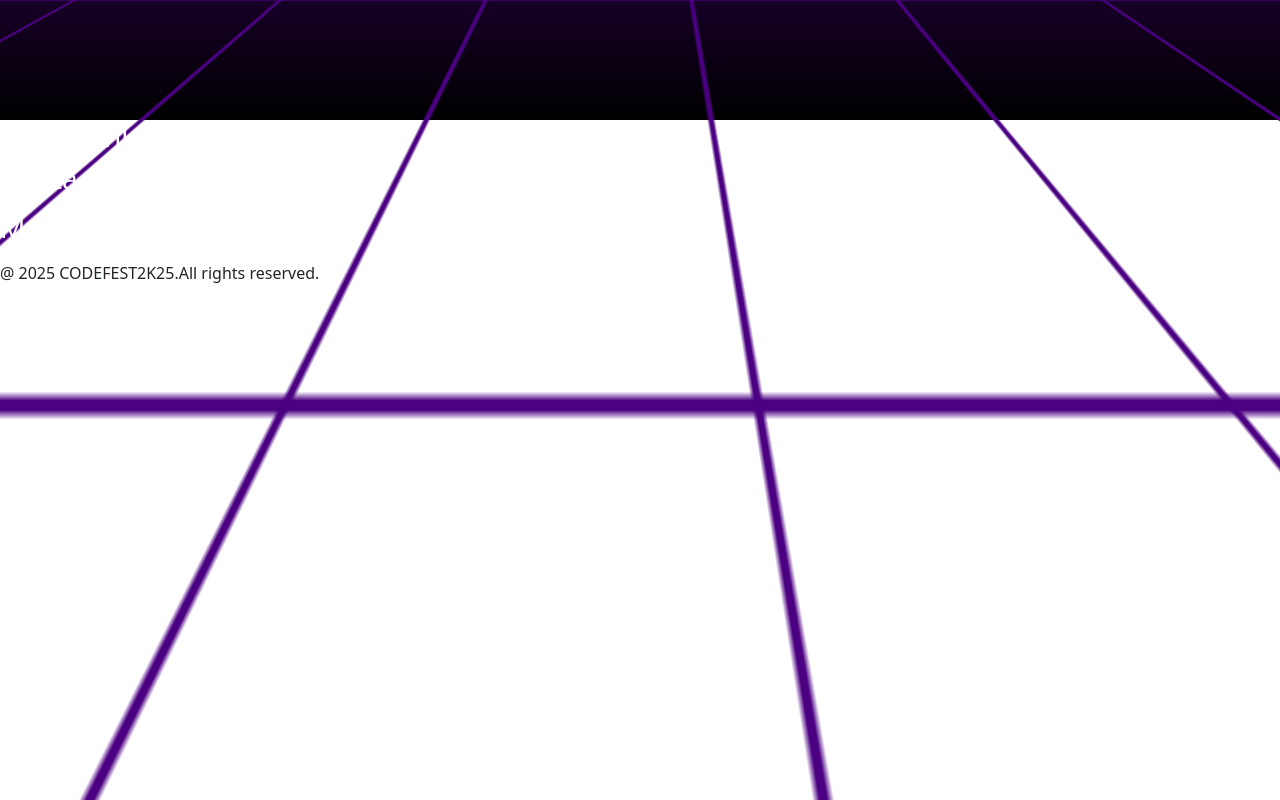
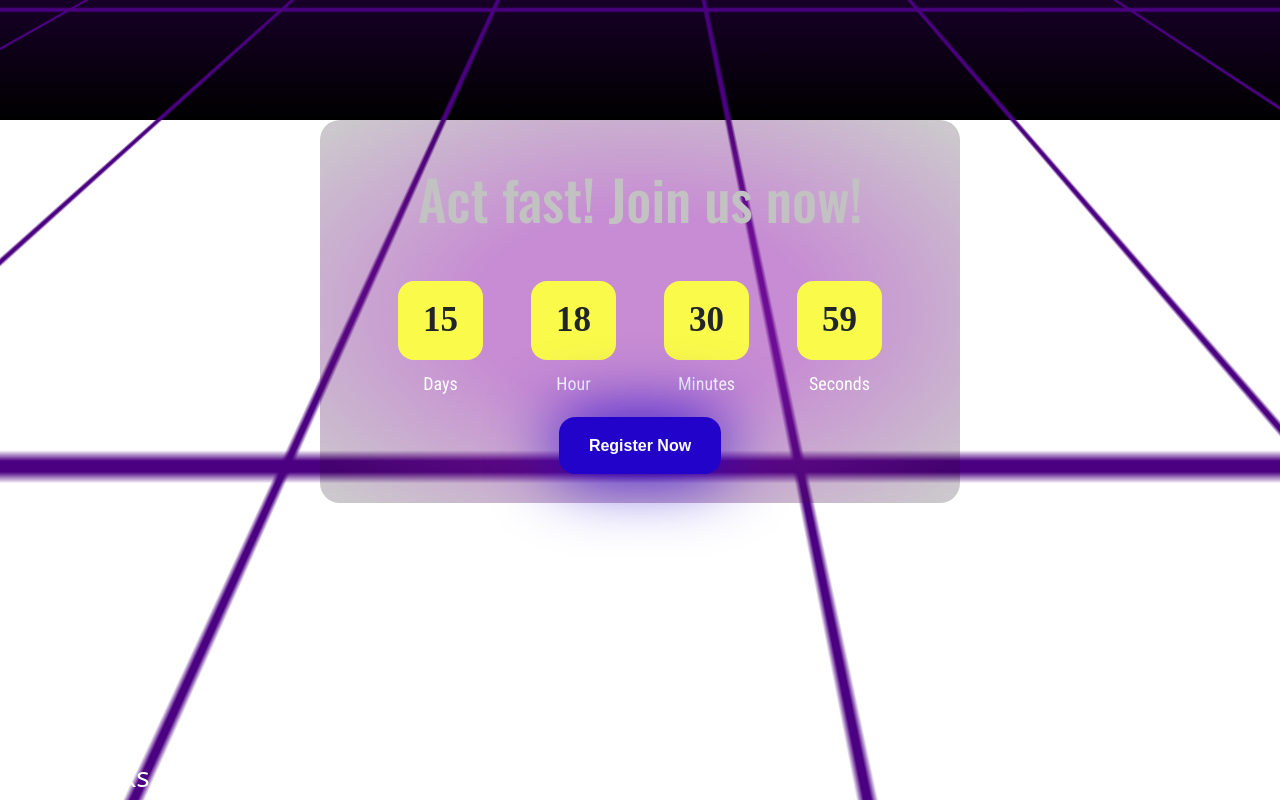
Before and after one commit to jeeva-2708/codefest2k25, a React (Vite) app: page / in a window 1280 px wide. Shown: the part 680-1480 px from the top of the page. Built offline with nearby package versions, Linux system fonts and the light colour scheme.

Commit message:
time added

```diff
--- a/index.html
+++ b/index.html
@@ -10,6 +10,18 @@
       href="https://fonts.googleapis.com/css2?family=JetBrains+Mono:ital,wght@0,100..800;1,100..800&display=swap"
       rel="stylesheet"
     />
+    <link rel="preconnect" href="https://fonts.googleapis.com" />
+    <link rel="preconnect" href="https://fonts.gstatic.com" crossorigin />
+    <link
+      href="https://fonts.googleapis.com/css2?family=Oswald:wght@200..700&display=swap"
+      rel="stylesheet"
+    />
+    <link rel="preconnect" href="https://fonts.googleapis.com" />
+    <link rel="preconnect" href="https://fonts.gstatic.com" crossorigin />
+    <link
+      href="https://fonts.googleapis.com/css2?family=Roboto+Condensed:ital,wght@0,100..900;1,100..900&display=swap"
+      rel="stylesheet"
+    />
     <title>Vite + React</title>
   </head>
   <body>
--- a/src/components/Header.jsx
+++ b/src/components/Header.jsx
@@ -47,7 +47,7 @@ const Header = () => {
             margin: "0",
           }}
         >
-          CODEFEST2K25
+          CODEFEST 2K25
         </h3>
         <a id="nav-toggle" className={isActive ? "active" : ""}
   onClick={handleClick} href="#">
@@ -56,7 +56,7 @@ const Header = () => {
       </div>
 
       <div
-        className="nav d-lg-flex flex-column flex-lg-row gap-5 my-5 my-lg-0"
+        className="nav d-lg-flex flex-column flex-lg-row gap-3 gap-lg-5 my-5 my-lg-0"
         style={{
           display: "none",
           color: "white",
--- a/src/components/Mcode.jsx
+++ b/src/components/Mcode.jsx
@@ -2,6 +2,7 @@ import React, { useState, useEffect } from "react";
 import "bootstrap/dist/css/bootstrap.min.css";
 import Header from "./Header";
 import Footer from "./Footer";
+import Time from "./Time";
 
 
 
@@ -54,13 +55,14 @@ const Mcode = () => {
             fontSize: "50px",
           }}
         >
-          CODEFEST2K25
+          CODEFEST 2K25
         </h1>
       </section>
-      <section>
+
+      <Time />
 
         <Footer/>
-      </section>
+
     </div>
   );
 };
--- /dev/null
+++ b/src/components/Time.jsx
@@ -0,0 +1,79 @@
+import React from 'react'
+import { useEffect,useState } from 'react';
+import 'bootstrap/dist/css/bootstrap.min.css';
+import '../styles/time.css'
+
+const Time = () => {
+  const [time, setTime] = useState({
+    days: 0,
+    hours: 0,
+    minutes: 0,
+    seconds: 0
+  });
+
+  useEffect(() => {
+    const targetDate = new Date('2025-03-27T23:59:59');
+
+    const updateCountdown = () => {
+      const now = new Date();
+      const timeDifference = targetDate - now;
+
+      const days = Math.floor(timeDifference / (1000 * 60 * 60 * 24));
+      const hours = Math.floor((timeDifference % (1000 * 60 * 60 * 24)) / (1000 * 60 * 60));
+      const minutes = Math.floor((timeDifference % (1000 * 60 * 60)) / (1000 * 60));
+      const seconds = Math.floor((timeDifference % (1000 * 60)) / 1000);
+
+      setTime({ days, hours, minutes, seconds });
+    };
+
+    // Update the countdown immediately upon component mount
+    updateCountdown();
+
+    // Set up the interval to update every second
+    const interval = setInterval(updateCountdown, 1000);
+
+    return () => clearInterval(interval);
+  }, []);
+
+  return (
+    <div>
+        <section className='time'>
+            <div className='container text-center'>
+              <h1>Act fast! Join us now!</h1>
+              <div className='d-flex justify-content-center gap-5'>
+                <div>
+                  <div>
+                   <p>{time.days}</p>
+                  </div>
+                  <p>Days</p>
+                </div>
+                <div>
+                  <div>
+                   <p>{time.hours}</p>
+                  </div>
+                  <p>Hour</p>
+                </div>
+                <div>
+                  <div>
+                   <p>{time.minutes}</p>
+                  </div>
+                  <p>Minutes</p>
+                </div>
+                <div>
+                  <div>
+                   <p>{time.seconds}</p>
+                  </div>
+                  <p>Seconds</p>
+                </div>
+              </div>
+              <div>
+                <a href=''>Register Now</a>
+              </div>
+            </div>
+
+        </section>
+    </div>
+  )
+}
+
+export default Time
--- a/src/styles/Header.css
+++ b/src/styles/Header.css
@@ -85,7 +85,7 @@
     position: absolute;
     bottom: 0;
     left: 0;
-    right: 0;
+    right: auto;
     margin: auto;
     background-color: #C42ECC;
     width: 0%;
@@ -98,7 +98,5 @@
   }
   .register > a{
     transition: background-color 0.5s;
-  }
-  .register > a:hover{
     background-color: rgba(255, 255, 255,0.8);
   }
--- /dev/null
+++ b/src/styles/time.css
@@ -0,0 +1,68 @@
+*{
+    padding: 0;
+    margin: 0;
+    box-sizing: border-box;
+}
+
+
+/* time starts */
+.time{
+    height: 80vh;
+
+}
+.time > div > h1{
+    font-family: "Oswald", sans-serif;
+    font-size: 55px;
+    margin-bottom: 50px;
+    color: #C2C2C2;
+}
+.time > div{
+    width: 100vw;
+    padding: 45px;
+    background-image: radial-gradient(rgba(143, 26, 167, 0.5) 37%, rgba(0,0,0,20%) 100% ) ;
+    border-radius: 20px;
+}
+
+.time > div > div > div > div{
+
+    display: inline-block;
+    padding: 13px 25px;
+    background-color: #FAFA4A;
+    border-radius: 16px;
+    margin-bottom: 10px;
+}
+.time > div > div:nth-child(2) {
+    margin-bottom: 20px;
+}
+.time > div > div > div > div > p{
+    font-family: "Seven Segment";
+    font-weight: 700;
+    font-size: 35px;
+    margin-bottom: 0 !important;
+}
+
+.time > div > div > div > p{
+    font-family: "Roboto Condensed", sans-serif;
+    font-size: 18px;
+    color: #FFFFFF;
+}
+.time > div > div:nth-child(3) > a{
+    padding: 20px 30px;
+    font-family: "Eras Bold ITC fonts link", sans-serif;
+    font-weight: 700;
+    color: #FFFFFF;
+    background-color: #2103CA;
+    box-shadow: 0px 0px 69px 0px #2103CA;;
+    text-decoration: none;
+    border-radius: 16px;
+}
+.time > div > div:nth-child(3) > a:hover{
+    color: #2103CA;
+    background-color: #FFFFFF;
+}
+
+@media screen and (min-width: 998px) {
+    .time > div{
+        width: 50vw;
+    }
+  }
```
Also changed, not shown: src/assets/fonts/SevenSegment.ttf (added).
